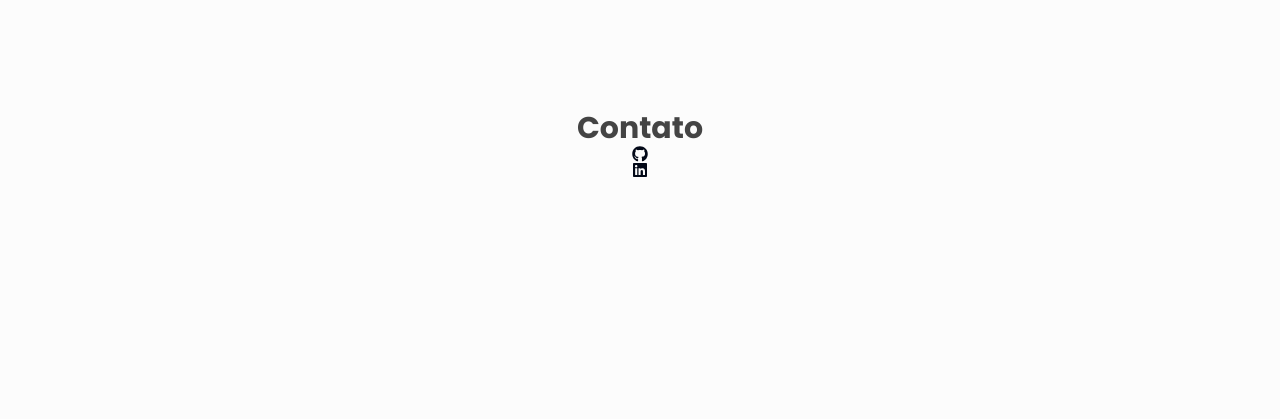
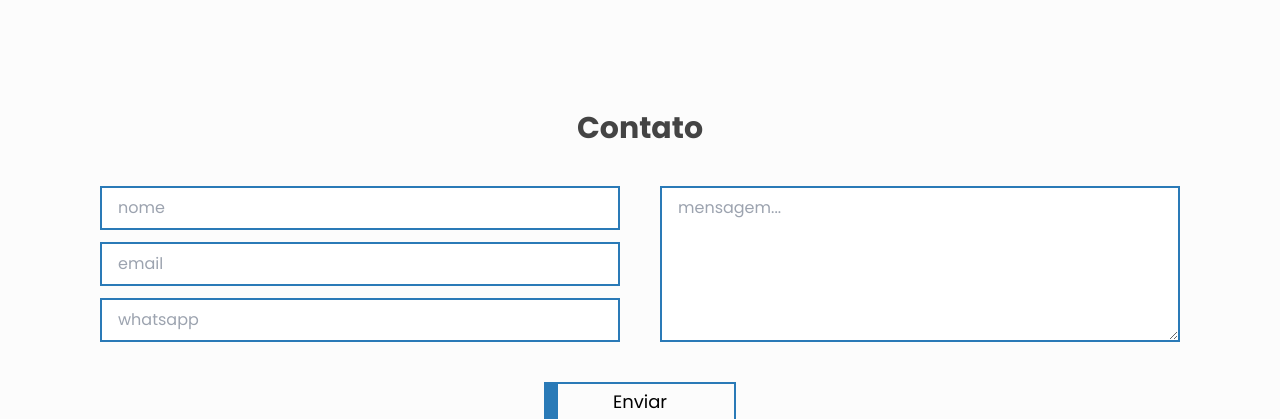
Before and after one commit to adrianobarbosa1/adrianobarbosa1.github.io, a Next.js app in the folder portfolio-next/: page / in a window 1280 px wide. Shown: the part 3946-4365 px from the top of the page. Before the commit the page ends 4124 px from the top, so only its background shows below. Built offline with nearby package versions, Linux system fonts and the light colour scheme.

Commit message:
feat: POR-6 add tela contato

```diff
--- a/portfolio-next/src/components/Contato/index.tsx
+++ b/portfolio-next/src/components/Contato/index.tsx
@@ -1,37 +1,74 @@
-import Link from "next/link";
-
-import { FaGithub, FaLinkedin } from "react-icons/fa";
+"use client";
+import { useEffect } from "react";
+import InputMask from "react-input-mask";
 
 const Contato = () => {
+  const scrollToInput = () => {
+    const firstInput = document.querySelector("input");
+    const offset = 100; // Ajuste a quantidade de rolagem conforme necessário
+    if (firstInput) {
+      window.scrollTo(0, firstInput.offsetTop - offset);
+    }
+  };
+
+  useEffect(() => {
+    const firstInput = document.querySelector("input"); // Seleciona o primeiro input
+    if (firstInput) {
+      firstInput.addEventListener("focus", scrollToInput);
+    }
+
+    // Remova o ouvinte de foco quando o componente é desmontado
+    return () => {
+      if (firstInput) {
+        firstInput.removeEventListener("focus", scrollToInput);
+      }
+    };
+  }, []);
+
   return (
-    <div id="contact" className="items-center flex flex-col mt-10">
-      <h2 className="mt-10 text-3xl font-bold text-lightTextoTitulo">
+    <div id="contact" className="items-center flex flex-col mt-10  w-full">
+      <h2 className="mt-10 text-3xl font-bold text-lightTextoTitulo dark:text-darkTextoTitulo">
         Contato
       </h2>
 
-      <div className="about__contact center">
-        <>
-          <Link
-            href="https://github.com/adrianobarbosa1"
-            aria-label="github"
-            className="link link--icon"
-            target="_blank"
-            rel="noreferrer"
-          >
-            <FaGithub />
-          </Link>
+      <form className=" ">
+        <div className="flex flex-col mt-10 sm:flex-row w-full">
+          <div className="sm:w-1/2 sm:mx-5">
+            <input
+              type="text"
+              placeholder="nome"
+              className="custom-input w-full "
+            />
+            <input
+              type="email"
+              placeholder="email"
+              className="custom-input mt-3 w-full  "
+            />
 
-          <Link
-            href="https://www.linkedin.com/in/adrianobarbosa-dev/"
-            aria-label="linkedin"
-            className="link link--icon"
-            target="_blank"
-            rel="noreferrer"
-          >
-            <FaLinkedin />
-          </Link>
-        </>
-      </div>
+            <InputMask
+              mask="(99)9-9999-9999"
+              type="tel"
+              id="whatsapp"
+              placeholder="whatsapp"
+              className="custom-input mt-3 w-full"
+            />
+          </div>
+          <div className=" sm:w-1/2 sm:mx-5 ">
+            <textarea
+              placeholder="mensagem..."
+              className="custom-input mt-3 sm:mt-0 w-full sm:h-full"
+            />
+          </div>
+        </div>
+        <div className="flex center justify-center mt-10">
+          <button className="group relative border-2 border-primary h-10 w-48 overflow-hidden text-lg ">
+            <div className="absolute inset-0 w-3 bg-primary transition-all duration-[250ms] ease-out group-hover:w-full"></div>
+            <span className="relative text-black group-hover:text-white dark:text-darkTexto">
+              Enviar
+            </span>
+          </button>
+        </div>
+      </form>
     </div>
   );
 };
```
